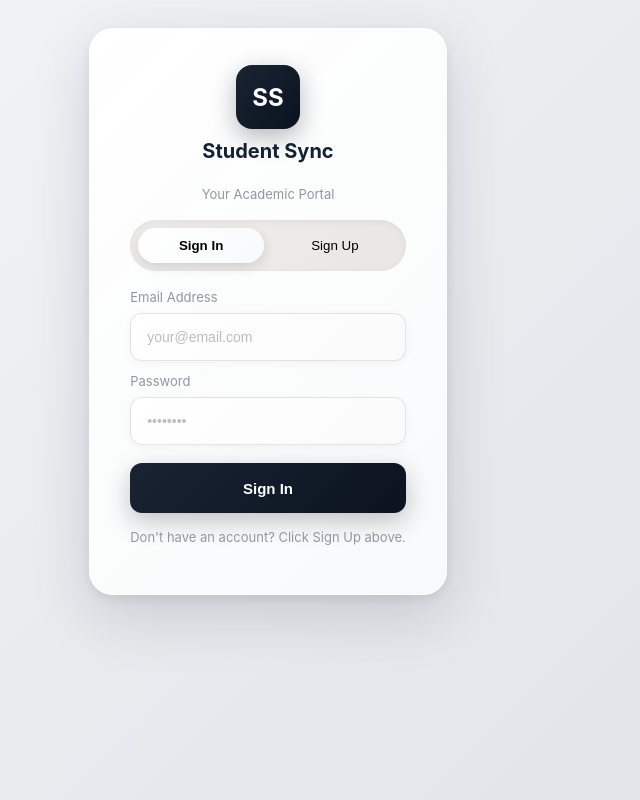
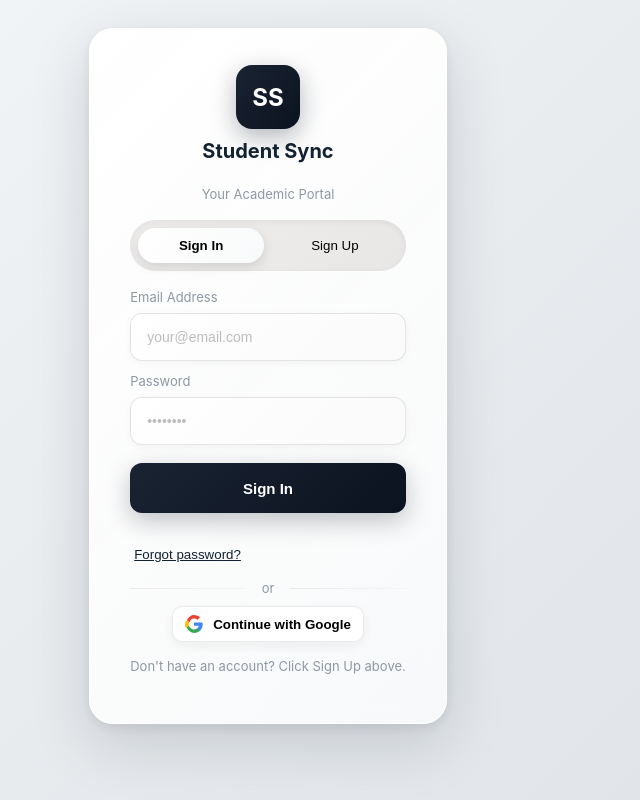
Before and after one commit to CSci-153-Web-Systems-and-Technologies/batch-2025-student-sync-web, a React (Vite) app: page / in a window 1280 px wide. Shown: the whole page, without its empty margins (372-1012 px from the left). Built offline with nearby package versions, Linux system fonts and the light colour scheme; no server answers.

Commit message:
adds google login capabilities

```diff
--- a/src/App.supabase.jsx
+++ b/src/App.supabase.jsx
@@ -2,6 +2,9 @@ import React, { useState } from 'react'
 import { useAuth } from './hooks/useSupabase'
 import StudentDashboardWithSupabase from './StudentDashboard.supabase'
 import AdminDashboard from './AdminDashboard'
+import AuthGuard from './components/AuthGuard'
+import OAuthButton from './components/OAuthButton'
+import ForgotPasswordModal from './components/ForgotPasswordModal'
 import './styles.css'
 
 /**
@@ -11,7 +14,7 @@ import './styles.css'
  * Replace your current App.jsx with this file to enable database-backed authentication.
  */
 
-function LoginForm({ onSubmit, loading }) {
+function LoginForm({ onSubmit, loading, onGoogle, onForgot }) {
     const [email, setEmail] = useState('')
     const [password, setPassword] = useState('')
 
@@ -45,6 +48,11 @@ function LoginForm({ onSubmit, loading }) {
             <button type="submit" className="primary" disabled={loading}>
                 {loading ? 'Signing in...' : 'Sign In'}
             </button>
+            <div style={{ marginTop: 8 }}>
+                <button type="button" className="link" onClick={() => onForgot && onForgot()}>
+                    Forgot password?
+                </button>
+            </div>
         </form>
     )
 }
@@ -133,7 +141,9 @@ function SignupForm({ onSubmit, loading }) {
 
 function AppWithSupabase() {
     const [tab, setTab] = useState('signin')
-    const { user, loading, signIn, signUp, signOut } = useAuth()
+    const { user, loading, signIn, signUp, signOut, signInWithProvider, sendPasswordReset } = useAuth()
+    const [forgotOpen, setForgotOpen] = useState(false)
+    const [forgotLoading, setForgotLoading] = useState(false)
     const [authLoading, setAuthLoading] = useState(false)
     const [error, setError] = useState(null)
     const [userRole, setUserRole] = useState(null)
@@ -164,6 +174,35 @@ function AppWithSupabase() {
         }
 
         setAuthLoading(false)
+    }
+
+    const handleGoogleSignIn = async () => {
+        setAuthLoading(true)
+        setError(null)
+        try {
+            const { data, error } = await signInWithProvider('google')
+            if (error) {
+                setError(error.message)
+                setAuthLoading(false)
+            }
+            // For OAuth, Supabase usually redirects the browser.
+        } catch (e) {
+            setError(e.message || String(e))
+            setAuthLoading(false)
+        }
+    }
+
+    const handleForgotPassword = async (email) => {
+        if (!email) return
+        setForgotLoading(true)
+        const { data, error } = await sendPasswordReset(email, { redirectTo: window.location.origin })
+        if (error) {
+            alert('Error sending reset: ' + error.message)
+        } else {
+            alert('If that email exists, a password reset link has been sent.')
+            setForgotOpen(false)
+        }
+        setForgotLoading(false)
     }
 
     const handleSignUp = async (formData) => {
@@ -210,9 +249,17 @@ function AppWithSupabase() {
     // If user is authenticated, show dashboard based on role
     if (user && userRole) {
         if (userRole === 'admin') {
-            return <AdminDashboard onLogout={handleLogout} />
+            return (
+                <AuthGuard>
+                    <AdminDashboard onLogout={handleLogout} />
+                </AuthGuard>
+            )
         } else if (userRole === 'student') {
-            return <StudentDashboardWithSupabase onLogout={handleLogout} />
+            return (
+                <AuthGuard>
+                    <StudentDashboardWithSupabase onLogout={handleLogout} />
+                </AuthGuard>
+            )
         } else if (userRole === 'faculty') {
             // TODO: Create FacultyDashboard component
             return (
@@ -273,10 +320,20 @@ function AppWithSupabase() {
                 )}
 
                 {tab === 'signin' ? (
-                    <LoginForm onSubmit={handleSignIn} loading={authLoading} />
+                    <>
+                        <LoginForm onSubmit={handleSignIn} loading={authLoading} onGoogle={handleGoogleSignIn} onForgot={() => setForgotOpen(true)} />
+                        <div style={{ marginTop: 12, textAlign: 'center' }}>
+                            <div className="divider"><span>or</span></div>
+                            <div style={{ marginTop: 10 }}>
+                                <OAuthButton onClick={handleGoogleSignIn}>Continue with Google</OAuthButton>
+                            </div>
+                        </div>
+                    </>
                 ) : (
                     <SignupForm onSubmit={handleSignUp} loading={authLoading} />
                 )}
+
+                <ForgotPasswordModal open={forgotOpen} onClose={() => setForgotOpen(false)} onSubmit={handleForgotPassword} loading={forgotLoading} />
 
                 <p className="muted" style={{ marginTop: '16px' }}>
                     {tab === 'signin'
--- /dev/null
+++ b/src/components/ForgotPasswordModal.jsx
@@ -0,0 +1,31 @@
+import React, { useState } from 'react'
+
+export default function ForgotPasswordModal({ open, onClose, onSubmit, loading }) {
+    const [email, setEmail] = useState('')
+
+    if (!open) return null
+
+    const handleSubmit = (e) => {
+        e.preventDefault()
+        onSubmit && onSubmit(email)
+    }
+
+    return (
+        <div className="modal-backdrop">
+            <div className="modal">
+                <div className="modal-header">
+                    <h3>Reset your password</h3>
+                    <button className="modal-close" onClick={onClose}>✕</button>
+                </div>
+                <form className="modal-body" onSubmit={handleSubmit}>
+                    <p>Enter your account email and we'll send a password reset link.</p>
+                    <input type="email" placeholder="you@domain.com" value={email} onChange={e => setEmail(e.target.value)} required />
+                    <div className="modal-actions">
+                        <button type="button" className="secondary" onClick={onClose}>Cancel</button>
+                        <button type="submit" className="primary" disabled={loading}>{loading ? 'Sending...' : 'Send reset link'}</button>
+                    </div>
+                </form>
+            </div>
+        </div>
+    )
+}
--- /dev/null
+++ b/src/components/OAuthButton.jsx
@@ -0,0 +1,21 @@
+import React from 'react'
+
+export default function OAuthButton({ provider = 'google', onClick, children, className }) {
+    const icons = {
+        google: (
+            <svg width="18" height="18" viewBox="0 0 18 18" xmlns="http://www.w3.org/2000/svg" aria-hidden>
+                <path d="M17.64 9.2c0-.63-.06-1.23-.18-1.81H9v3.42h4.84c-.21 1.14-.86 2.1-1.83 2.75v2.28h2.96c1.73-1.6 2.73-3.95 2.73-6.64z" fill="#4285F4"/>
+                <path d="M9 18c2.43 0 4.47-.8 5.96-2.18l-2.96-2.28c-.82.56-1.87.9-3  .9-2.31 0-4.27-1.56-4.97-3.66H1.98v2.3C3.47 15.9 6.05 18 9 18z" fill="#34A853"/>
+                <path d="M4.03 10.78c-.18-.53-.28-1.1-.28-1.68s.1-1.15.28-1.68V5.12H1.98A8.98 8.98 0 0 0 0 9.1c0 1.47.35 2.85.98 4.07l3.05-2.39z" fill="#FBBC05"/>
+                <path d="M9 3.58c1.32 0 2.5.45 3.43 1.34l2.56-2.56C13.46.9 11.42 0 9 0 6.05 0 3.47 2.1 1.98 5.12l3.05 2.3C4.73 5.14 6.69 3.58 9 3.58z" fill="#EA4335"/>
+            </svg>
+        )
+    }
+
+    return (
+        <button className={`oauth-btn ${className || ''}`} onClick={onClick} type="button">
+            <span className="oauth-icon">{icons[provider]}</span>
+            <span className="oauth-label">{children}</span>
+        </button>
+    )
+}
--- a/src/hooks/useSupabase.js
+++ b/src/hooks/useSupabase.js
@@ -33,7 +33,9 @@ export function useAuth() {
         loading,
         signIn: auth.signIn,
         signUp: auth.signUp,
-        signOut: auth.signOut
+        signOut: auth.signOut,
+        signInWithProvider: auth.signInWithProvider,
+        sendPasswordReset: auth.sendPasswordReset
     }
 }
 
--- a/src/styles.css
+++ b/src/styles.css
@@ -174,6 +174,79 @@ body {
   background: linear-gradient(135deg, #2a3342 0%, #1a2332 100%);
 }
 
+.secondary {
+  height: 44px;
+  border-radius: 10px;
+  border: 1px solid rgba(0,0,0,0.08);
+  background: linear-gradient(180deg, #fff 0%, #f7f7f8 100%);
+  padding: 8px 12px;
+  cursor: pointer;
+  display: inline-flex;
+  align-items: center;
+  gap: 8px;
+  font-weight: 600;
+}
+
+.link {
+  background: transparent;
+  border: none;
+  color: var(--accent-2);
+  cursor: pointer;
+  text-decoration: underline;
+  padding: 6px 4px;
+}
+
+/* Center small inline links inside forms (e.g., Forgot password) */
+.form .link {
+  display: inline-block;
+  margin: 8px auto 0;
+  text-align: center;
+}
+
+.oauth-btn {
+  display: inline-flex;
+  align-items: center;
+  gap: 10px;
+  padding: 8px 12px;
+  border-radius: 10px;
+  border: 1px solid rgba(0,0,0,0.08);
+  background: white;
+  cursor: pointer;
+  box-shadow: 0 4px 12px rgba(0,0,0,0.06);
+}
+
+.oauth-icon { display: inline-flex; }
+.oauth-label { font-weight: 600 }
+
+/* Modal styles */
+.modal-backdrop {
+  position: fixed;
+  inset: 0;
+  display: flex;
+  align-items: center;
+  justify-content: center;
+  background: rgba(11,19,32,0.45);
+  z-index: 1000;
+}
+.modal {
+  width: 100%;
+  max-width: 420px;
+  background: var(--card);
+  border-radius: 12px;
+  box-shadow: 0 20px 60px rgba(11,19,32,0.2);
+  overflow: hidden;
+}
+.modal-header { display:flex; align-items:center; justify-content:space-between; padding:16px 18px; border-bottom:1px solid #f2f2f2 }
+.modal { display:flex; flex-direction:column; align-items:stretch }
+.modal-body { padding: 16px 18px; display:flex; flex-direction:column; gap:12px; align-items:stretch }
+.modal-close { background:transparent; border:none; font-size:18px; cursor:pointer }
+.modal-actions { display:flex; gap:8px; justify-content:flex-end }
+.modal-body input { width: 100%; box-sizing: border-box }
+
+@media (max-width: 520px) {
+  .modal { max-width: 92%; margin: 0 12px }
+}
+
 .alt {
   height: 48px;
   border-radius: 12px;
--- a/src/supabase.js
+++ b/src/supabase.js
@@ -38,6 +38,18 @@ export const auth = {
             email,
             password
         })
+        return { data, error }
+    },
+
+    // Sign in with OAuth provider (Google, etc.)
+    signInWithProvider: async (provider) => {
+        const { data, error } = await supabase.auth.signInWithOAuth({ provider })
+        return { data, error }
+    },
+
+    // Send password reset email
+    sendPasswordReset: async (email, options = {}) => {
+        const { data, error } = await supabase.auth.resetPasswordForEmail(email, options)
         return { data, error }
     },
 
```
